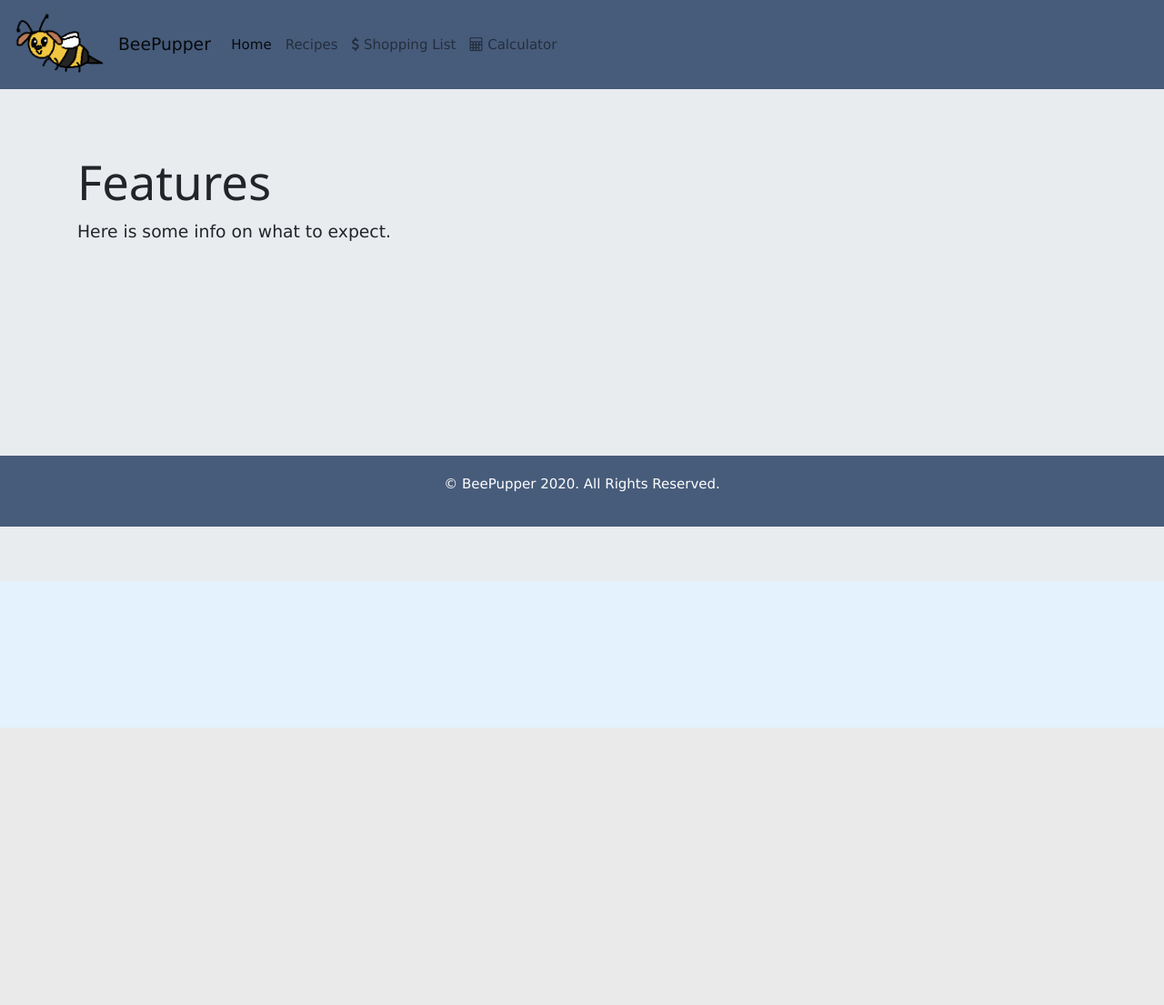
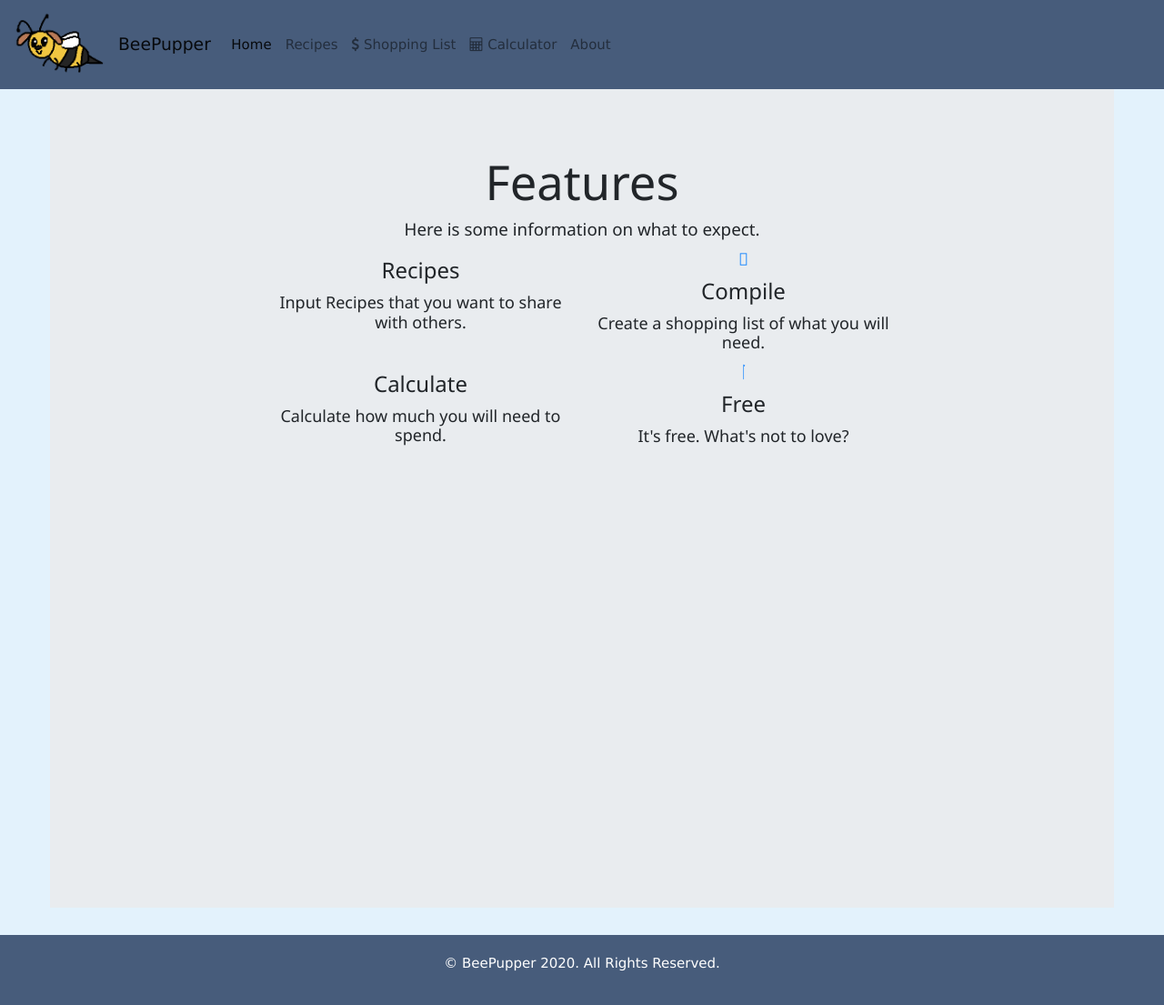
Before and after one commit to reikamoon/beepupper, a Flask app: page /about in a window 1280 px wide. Shown: the whole page at 91% size. Before the commit the page ends 800 px from the top, so only its background shows below. Run offline with Flask 2, Linux system fonts and the light colour scheme; some libraries are stand-ins or nearby versions.

Commit message:
started on about page

```diff
--- a/static/style.css
+++ b/static/style.css
@@ -137,15 +137,12 @@
   width: 1170px;
 }
 
-/* .jumbotron {
+.jumbotron {
   position: relative;
   width: 1170px;
-  height: 400px;
-  background: url(./header.png) no-repeat center;
-  background-size: cover;
+  height: 900px;
+  /* background: url(./header.png) no-repeat center;
+  background-size: cover; */
   margin: auto;
+  background-color: green;
 }
-
-.h3 {
-  color: green;
-} */
--- a/templates/about.html
+++ b/templates/about.html
@@ -3,46 +3,44 @@
 
 {% include 'partials/navbar_b.html' %}
 
+<center>
 <div class="jumbotron jumbotron-fluid">
     <div class="container">
       <h2 class="display-4">Features</h2>
-      <p class="lead">Here is some info on what to expect.</p>
+      <h4 class="lead">Here is some information on what to expect.</h4>
 
       <div class="row">
-        <div class="col-lg-4 my-auto mx-auto">
-          <div data-aos="fade-right" data-aos-duration="2000"></div>
-        </div>
+        <div class="col-lg-4 my-auto mx-auto"></div>
       </div>
         <div class="col-lg-8 my-auto">
-          <div data-aos="fade-left" data-aos-duration="2000">
             <div class="container-fluid">
               <div class="row">
                 <div class="col-lg-6">
                   <div class="feature-item">
-                    <i class="icon-people text-primary"></i>
+                    <i class="fas fa-pepper-hot text-primary"></i>
                     <h3>Recipes</h3>
-                    <p class="text-white">Input Recipes that you want to share with others.</p>
+                    <h5 class="text-black">Input Recipes that you want to share with others.</h5>
                   </div>
                 </div>
                 <div class="col-lg-6">
                   <div class="feature-item">
-                    <i class="icon-heart text-primary"></i>
+                    <i class="fas fa-shopping-cart text-primary"></i>
                     <h3>Compile</h3>
-                    <p class="text-white">Create a shopping list of what you will need.</p>
+                    <h5 class="text-black">Create a shopping list of what you will need.</h5>
                   </div>
                 </div>
                 <div class="col-lg-6">
                   <div class="feature-item">
                     <i class="icon-eye text-primary"></i>
                     <h3>Calculate</h3>
-                    <p class="text-white">Calculate how much you will need to spend.</p>
+                    <h5 class="text-black">Calculate how much you will need to spend.</h5>
                   </div>
                 </div>
                 <div class="col-lg-6">
                   <div class="feature-item">
-                    <i class="icon-lock-open text-primary"></i>
+                    <i class="fas fa-check text-primary"></i>
                     <h3>Free</h3>
-                    <p class="text-white">It's free. What's not to love?</p>
+                    <h5 class="text-black">It's free. What's not to love?</h5>
                   </div>
                 </div>
               </div>
@@ -50,5 +48,6 @@
         </div>
     </div>
 </div>
+</center>
 
 {% endblock %}
--- a/templates/partials/navbar_b.html
+++ b/templates/partials/navbar_b.html
@@ -48,11 +48,11 @@
     <div class="collapse navbar-collapse" id="navbarColor01">
       <ul class="navbar-nav mr-auto">
         <li class="nav-item active">
-          <a class="nav-link" href="/">Home <span class="sr-only">(current)</span></a>
+          <a class="nav-link" href="/"><i class=fas fa-home></i>Home<span class="sr-only">(current)</span></a>
         </li>
         <!-- to do list -->
         <li class="nav-item">
-          <a class="nav-link" href="/recipes">Recipes</a>
+          <a class="nav-link" href="/recipes"><i class="fas fa-hamburger"></i>Recipes</a>
         </li>
         <!-- shopping lists -->
         <li class="nav-item">
@@ -62,6 +62,10 @@
         <li class="nav-item">
           <a class="nav-link" href="/salescalculator"><i class="fa fa-calculator"></i> Calculator</a>
         </li>
+        <!-- about page -->
+        <li class="nav-item">
+          <a class="nav-link" href="/about">About</a>
+        </li>
       </ul>
     </div>
   </nav>
```
